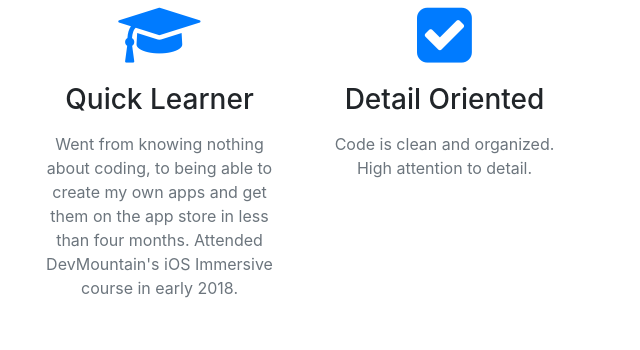
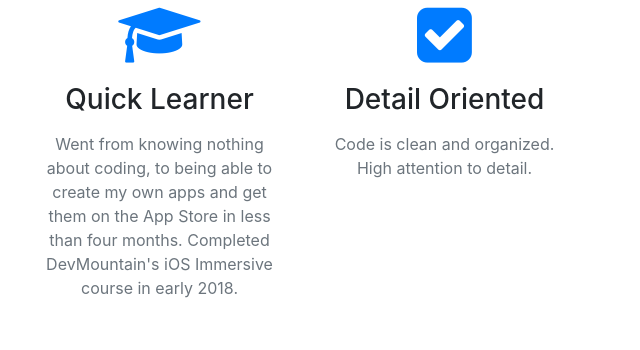
Before and after one commit to stevenbrown33/stevenbrown33.github.io, a website with bundled scripts: page index.html in a window 1280 px wide. Shown: the part 1500-1850 px from the top of the page, 623-1263 px from the left. Built offline with nearby package versions, Linux system fonts and the light colour scheme.

Commit message:
modified wording.

```diff
--- a/index.html
+++ b/index.html
@@ -113,7 +113,7 @@
             <div class="service-box mt-5 mx-auto">
               <i class="fa fa-4x fa-graduation-cap text-primary mb-3 sr-icons"></i>
               <h3 class="mb-3">Quick Learner</h3>
-              <p class="text-muted mb-0">Went from knowing nothing about coding, to being able to create my own apps and get them on the app store in less than four months. Attended DevMountain's iOS Immersive course in early 2018.</p>
+              <p class="text-muted mb-0">Went from knowing nothing about coding, to being able to create my own apps and get them on the App Store in less than four months. Completed DevMountain's iOS Immersive course in early 2018.</p>
             </div>
           </div>
           <div class="col-lg-3 col-md-6 text-center">
```
